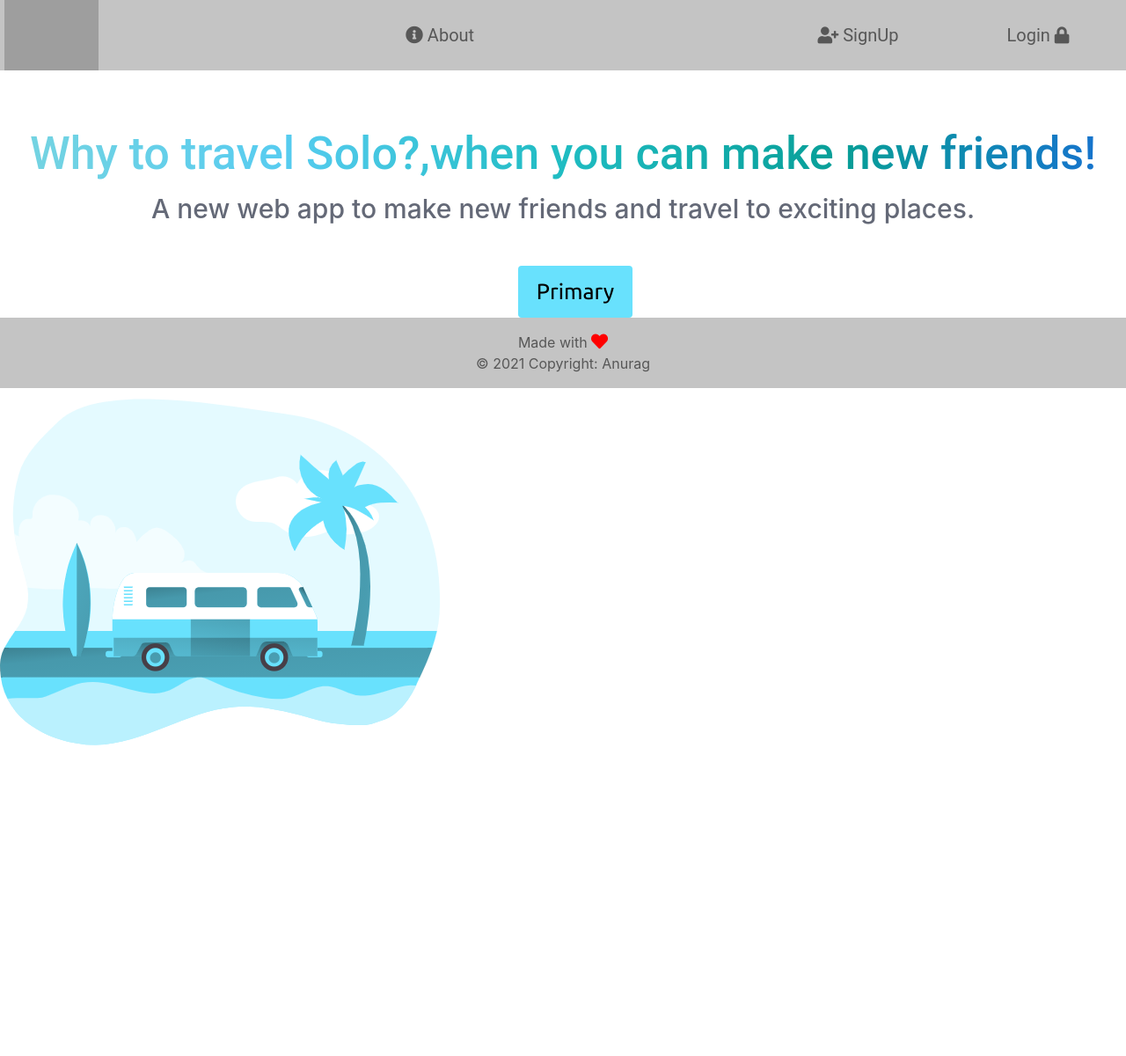
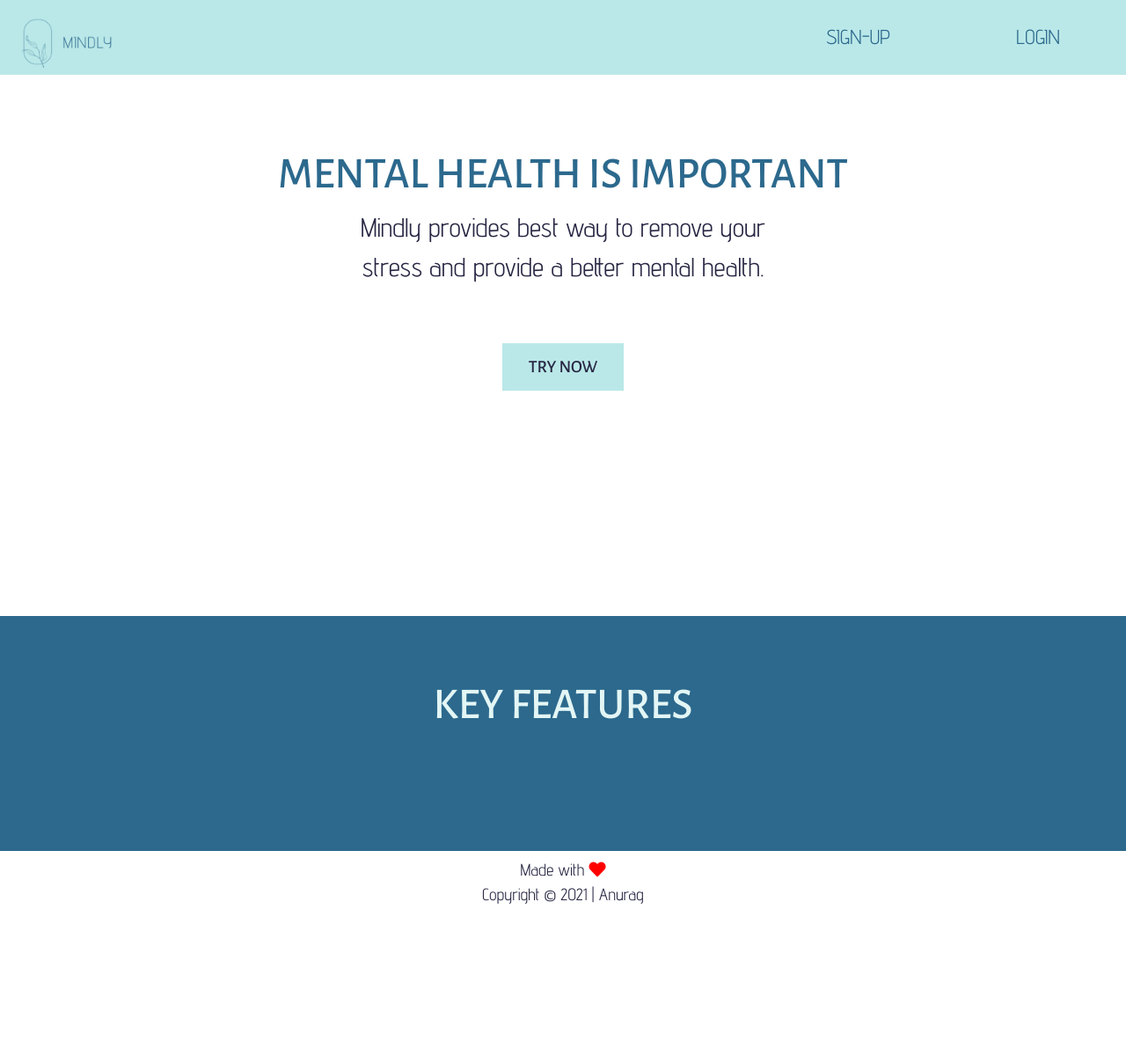
Before and after one commit to Anurag30112003/Mindly, a Flask app: page / in a window 1280 px wide. Shown: the whole page at 88% size. After the commit the page ends 1027 px from the top, so only its background shows below. Run offline with Flask 2, Linux system fonts and the light colour scheme; some libraries are stand-ins or nearby versions; grey boxes are pictures that could not be loaded.

Commit message:
front-end-works

```diff
--- a/static/style.css
+++ /dev/null
@@ -1,78 +0,0 @@
-body , html{
-  padding: 0px;
-  margin: 0px;
-}
-nav{
-  width: 100%;
-  background-color: #C4C4C4;
-  overflow: hidden;
-}
-ul{
-  padding: 0;
-  margin: 0 0 0 150px;
-  list-style: none;
-}
-li{
-  float: left;
-
-
-}
-
-li :hover{
-  background-color: #68e1fd;
-}
-.logo img{
-  position:absolute;
-  margin-top: 0px;
-  margin-left: 5px;
-  margin-right: 10px;
-  height: 80px;
-}
-.first{
-  margin-left: 250px;
-}
-nav a{
-
-  width: 200px;
-  display: inline-block ;
-  padding: 25px 10px;
-  text-decoration: none;
-  color: #575757;
-  text-align: center;
-  font-family: 'Roboto', sans-serif;
-  font-size: 20px;
-
-}
-.logobig img{
-   width: 30%;
-  display: block;
-  margin-left: 18vw;
-
-}
-.leftnav{
-  float: right;
-}
-i.fas,
-    i.fab {
-      font-size: 19px;
-    }
-.signupim img{
-  width: 40%;
-}
-.signupim{
-  display: inline-flex;
-}
-.signupim h1{
-  font-family: 'Ubuntu', sans-serif;
-  padding: 30px 30px;
-  margin-top: 5%;
-  /* margin-left:auto; */
-  font-size: 100px;
-
-}
-form{
-  margin-left: 20%;
-}
-a{
-  text-decoration: none;
-}
--- a/templates/index.html
+++ b/templates/index.html
@@ -5,109 +5,192 @@
     <meta charset="UTF-8">
     <meta http-equiv="X-UA-Compatible" content="IE=edge">
     <meta name="viewport" content="width=device-width, initial-scale=1.0">
+    <link rel="stylesheet" href="https://cdnjs.cloudflare.com/ajax/libs/font-awesome/5.15.2/css/all.min.css" />
     <link rel="preconnect" href="https://fonts.googleapis.com">
     <link rel="preconnect" href="https://fonts.gstatic.com" crossorigin>
-    <link href="https://fonts.googleapis.com/css2?family=Ubuntu&display=swap" rel="stylesheet">
-    <link rel="stylesheet" href="https://cdnjs.cloudflare.com/ajax/libs/font-awesome/5.15.2/css/all.min.css" />
+    <link href="https://fonts.googleapis.com/css2?family=Alegreya+Sans+SC:wght@500&display=swap" rel="stylesheet">
+    <link href="https://fonts.googleapis.com/css2?family=Advent+Pro:wght@400&family=Kanit:wght@200&display=swap"
+        rel="stylesheet">
     <link rel="stylesheet" href="https://maxcdn.bootstrapcdn.com/bootstrap/4.0.0/css/bootstrap.min.css"
         integrity="sha384-Gn5384xqQ1aoWXA+058RXPxPg6fy4IWvTNh0E263XmFcJlSAwiGgFAW/dAiS6JXm" crossorigin="anonymous">
-    <link rel="stylesheet" href="static/style.css">
-    <title>Adventure Together</title>
+    <link rel="stylesheet" href="/static/style.css">
+    <title>Mindly</title>
+    <style>
+        body,
+        html {
+            padding: 0px;
+            margin: 0px;
+        }
+
+        nav {
+            width: 100%;
+            background-color: #BAE8E8;
+            overflow: hidden;
+        }
+
+        ul {
+            padding: 0;
+            margin: 0 0 0 150px;
+            list-style: none;
+        }
+
+        li {
+            float: right;
+
+
+
+
+        }
+
+        li :hover {
+            background-color: #2C698D;
+            color: #e3f6f5;
+        }
+
+        .logo img {
+            position: absolute;
+            margin-top: 0px;
+            margin-left: 5px;
+            margin-right: 10px;
+            height: 100px;
+        }
+
+        .first {
+            margin-left: 250px;
+        }
+
+        nav a {
+
+            width: 200px;
+            display: inline-block;
+            padding: 25px 10px;
+            text-decoration: none;
+            color: #2C698D;
+            text-align: center;
+            font-family: 'Advent Pro', sans-serif;
+            font-size: 23px;
+            transition: color 2s;
+            transition: background-color 2s;
+            /* font-weight: 1000; */
+
+        }
+
+        .heading1 {
+            text-align: center;
+            padding-top: 6%;
+            font-size: 50px;
+            color: #2C698D;
+            font-family: 'Alegreya Sans SC', sans-serif;
+            /* font-weight: 1000; */
+        }
+
+        .subheading1 {
+            text-align: center;
+            font-family: 'Advent Pro', sans-serif;
+            color: #272643;
+            font-size: 30px;
+        }
+
+        .button1 {
+            text-align: center;
+            margin-top: 5%;
+        }
+
+        .headbutton {
+            border: none;
+            padding: 12px 30px;
+            background-color: #BAE8E8;
+            color: #272643;
+            font-size: 20px;
+            font-family: 'Alegreya Sans SC', sans-serif;
+            transition: color 2s;
+            transition: background-color 2s;
+        }
+
+        .headbutton:hover {
+            background-color: #2C698D;
+            color: #e3f6f5;
+
+        }
+
+        @keyframes midani {
+            0% {
+                background-color: #ffffff;
+            }
+
+            100% {
+                background-color: #2C698D;
+            }
+        }
+
+        .mid {
+            margin-top: 20%;
+            background-color: #2C698D;
+            color: #ffffff;
+            animation-name: midani;
+            animation-duration: 4s;
+            animation-direction: alternate;
+
+        }
+
+        .heading2 {
+            padding-top: 5%;
+            padding-bottom: 10%;
+            text-align: center;
+            font-size: 50px;
+            font-family: 'Alegreya Sans SC', sans-serif;
+            color: #e3f6f5;
+
+        }
+
+        .footer1 {
+            text-align: center;
+            padding-top: 0.5%;
+            padding-bottom: 0.5%;
+            font-family: 'Advent Pro', sans-serif;
+            font-size: 19px;
+            font-weight: 500;
+            color: #272643;
+            text-decoration: none;
+        }
+    </style>
 </head>
 
 <body>
-    <style>
-        .leftimg {
-            position: absolute;
-            left: 0%;
-            top: 50%;
-            /* right: auto; */
-            bottom: 30%;
-            z-index: 15;
-            width: 100%;
-            height: 100%;
-            background-repeat: no-repeat;
-            background-image: url(static/img/trip.png);
-            background-position: 0px 0px;
-            background-size: auto;
-        }
-
-        .headingbig {
-            text-align: center;
-            background-image: linear-gradient(to right, rgb(119, 212, 224), rgb(87, 204, 240), rgb(31, 188, 194), rgb(7, 158, 151), rgb(24, 111, 211));
-            -webkit-background-clip: text;
-            -moz-background-clip: text;
-            background-clip: text;
-            color: transparent;
-            margin-top: 5%;
-            font-size: 52px;
-            font-family: 'Roboto', sans-serif;
-        }
-
-        .about1 {
-            text-align: center;
-            margin-top: 1%;
-            font-family: 'Inter', sans-serif;
-            color: #646977;
-            font-size: 30px;
-        }
-
-        .btn{
-            align-items: center;
-            background-color: #68e1fd;
-            margin-left: 46%;
-            font-size: 25px;
-            padding: 10px 20px;
-            font-family: 'Ubuntu', sans-serif;
-            margin-top: 3%;
-        }
-        .btn :hover{
-            background-color: white;
-            color: #68e1fd;
-        }
-    </style>
-    <div class="logo"><a href="/"><img src="static/img/logo.svg" alt=""></a></div>
+    <div class="logo"><a href="/"><img src="static/img/MINDLYlogo1.png" alt=""></a></div>
     <nav>
         <ul>
 
             <li>
-                <a href="#" class="first" style="text-decoration:none;"><i class="fa fa-info-circle"
-                        aria-hidden="true"></i>
-                    About</a>
 
             </li>
             <li class="leftnav">
-                <a href="signup " style="text-decoration:none;"> <i class="fas fa-user-plus "></i> SignUp</a>
-                <a href="login" style="text-decoration:none;">Login <i class="fas fa-lock"></i></a>
+                <a href="signup " style="text-decoration:none;">SIGN-UP</a>
+                <a href="login" style="text-decoration:none;">LOGIN </i></a>
             </li>
         </ul>
     </nav>
 </body>
-<section>
-    <!-- <div class="mount1" style="background-image: url('static/img/mountain1.png'); min-height: 100%;">
-        Hello world
-    </div> -->
-    <div class="leftimg"></div>
-    <h1 class="headingbig">Why to travel Solo?,when you can make new friends!</h1>
-    <h2 class="about1"> A new web app to make new friends and travel to exciting places.</h2>
-    <div class="button1"> </div> <button type="button" class="btn">Primary</button>
+<div class="heading1">
+    MENTAL HEALTH IS IMPORTANT
+</div>
+<div class="subheading1">
+    Mindly provides best way to remove your <br>
+    stress and provide a better mental health.
+</div>
+<div class="button1">
+    <a href="/login"><button type="button" class="headbutton"> TRY NOW </button></a>
+</div>
+<section class="mid">
+    <div class="heading2">
+        KEY FEATURES
+    </div>
 </section>
-<section></section>
-
-
-
-
-
-
-
-<footer class="page-footer font-small blue">
-
-    <!-- Copyright -->
-    <div class="footer-copyright text-center py-3" style="background-color: #C4C4C4; color: #575757;">Made with <i
-            class="fas fa-heart" style="color: red;"></i> <br>© 2021 Copyright:
-        <a href="https://anuragdev.netlify.app/" style="color:#575757 ;"> Anurag</a>
-    </div>
-    <!-- Copyright -->
-</footer>
+<section class="footer">
+    <footer class="footer1">
+        Made with <i class="fas fa-heart" style="color: red;"></i> <br>
+        Copyright © 2021 | <a href="https://anuragdev.netlify.app/" style="color: #272643; text-decoration: none;"> Anurag </a>
+    </footer>
+</section>
 
 </html>
```
Also changed, not shown: static/img/Adventure Together (1).png (deleted), static/img/Adventure Together (2).png (deleted), static/img/Adventure Together.png (deleted), static/img/Adventure Togetherlogo.png (deleted), static/img/Adventure Togethersvg.svg (deleted), static/img/big.png (deleted), static/img/logo-transparent.png (deleted), static/img/logo.svg (deleted), static/img/logo1.png (deleted), static/img/mountain1.png (deleted), static/img/pigeon.png (deleted), static/img/swing.png (deleted), static/img/swing1.png (deleted), static/img/tree.png (deleted), 4 more files.
